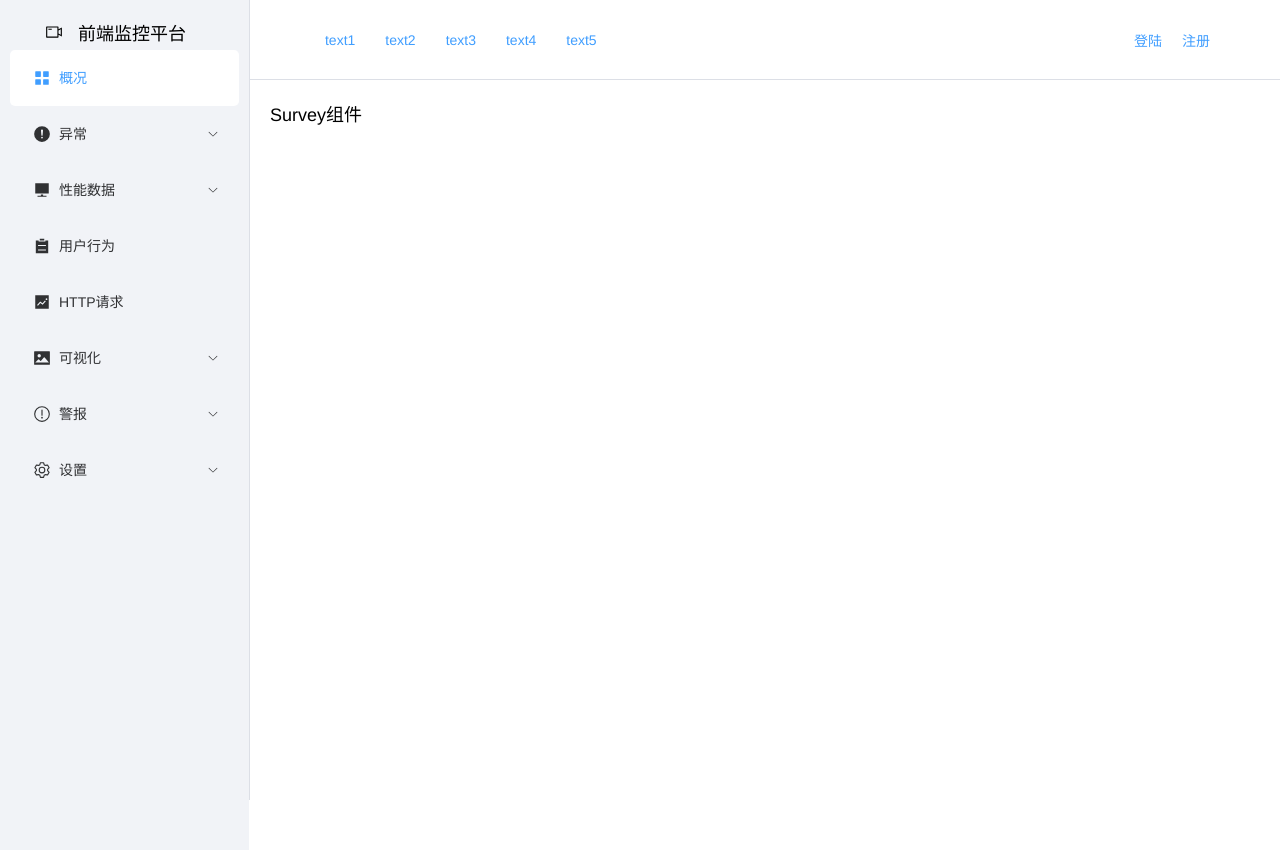
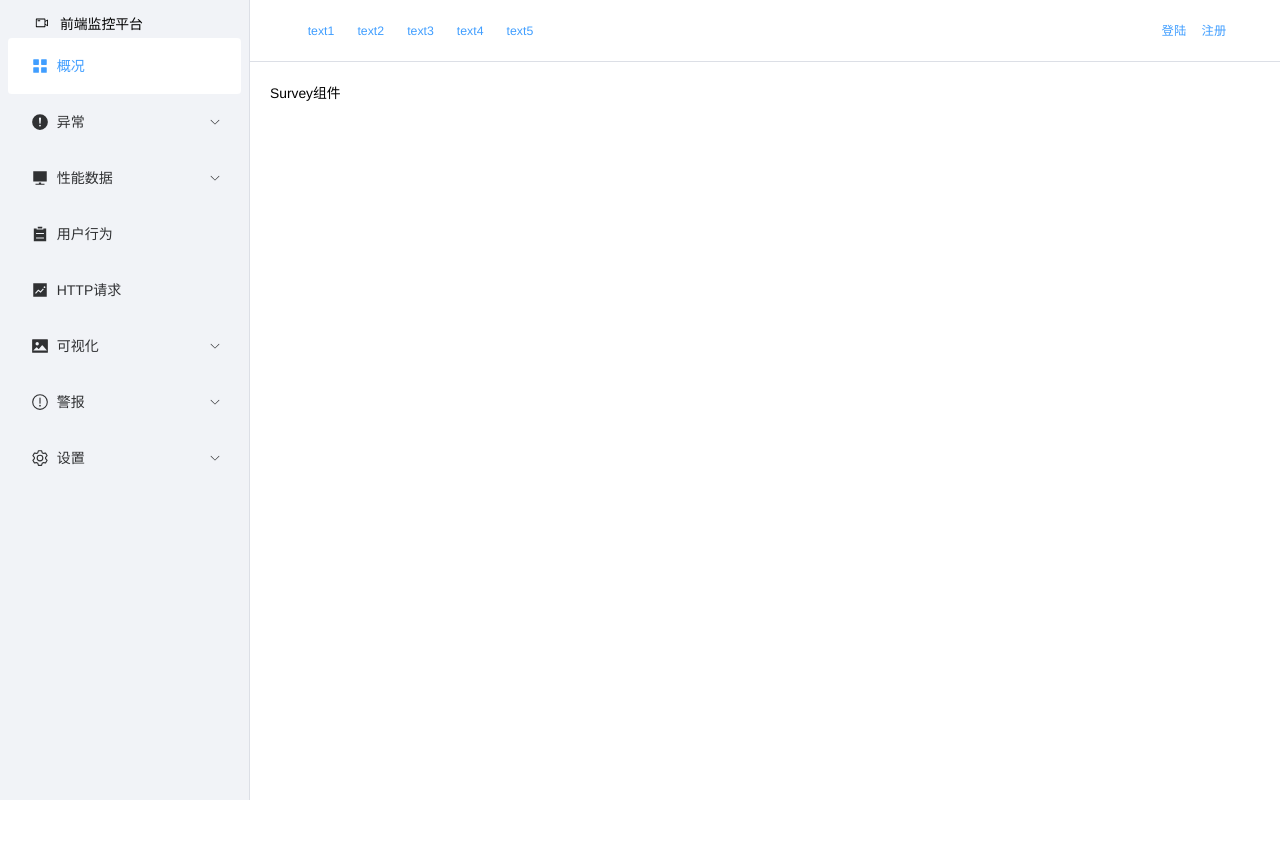
Before and after one commit to Gavrain/vatcher, a Vue app in the folder vatcher-application/: page /#/survey in a window 1280 px wide. After the commit the page ends 800 px from the top, so only its background shows below. Built offline with nearby package versions, Linux system fonts and the light colour scheme.

Commit message:
优化了屏幕自适应

```diff
--- a/vatcher-application/src/App.vue
+++ b/vatcher-application/src/App.vue
@@ -21,14 +21,18 @@
   components: {
     MyMenu,
     MyHeader
+  },
+  mounted() {
+    console.log(document.body.scrollHeight);
   }
 }
 </script>
 
 <style lang="less" scoped>
 .common-layout {
-  width: 100vw;
+  width: 100%;
   height: 100vh;
+  overflow: hidden;
 
   .el-container {
     height: 100%;
--- a/vatcher-application/src/components/MyHeader.vue
+++ b/vatcher-application/src/components/MyHeader.vue
@@ -33,12 +33,14 @@
   .left {
     .el-link {
       margin: 0 .8333rem;
+      font-size: .8889rem;
     }
   }
 
   .right {
     .el-link {
       margin: 0 .5556rem;
+      font-size: .8889rem;
     }
   }
 }
--- a/vatcher-application/src/components/MyMenu.vue
+++ b/vatcher-application/src/components/MyMenu.vue
@@ -77,7 +77,7 @@
 <style lang="less" scoped>
 .Mymenu {
   height: 100%;
-  width: 13.8889rem;
+  width: 250px;
   background-color: #f1f3f7;
   border-right: .0556rem solid var(--el-border-color);
 
@@ -92,7 +92,7 @@
     display: flex;
     align-items: center;
     height: 2.7778rem;
-    padding-top: .8333rem;
+    padding-top: .5556rem;
     padding-left: 2.5rem;
 
     .menu-title {
--- a/vatcher-application/src/index.css
+++ b/vatcher-application/src/index.css
@@ -7,5 +7,5 @@
 }
 
 html {
-  font-size: 18px;
+  font-size: 1.73vh;
 }
```
